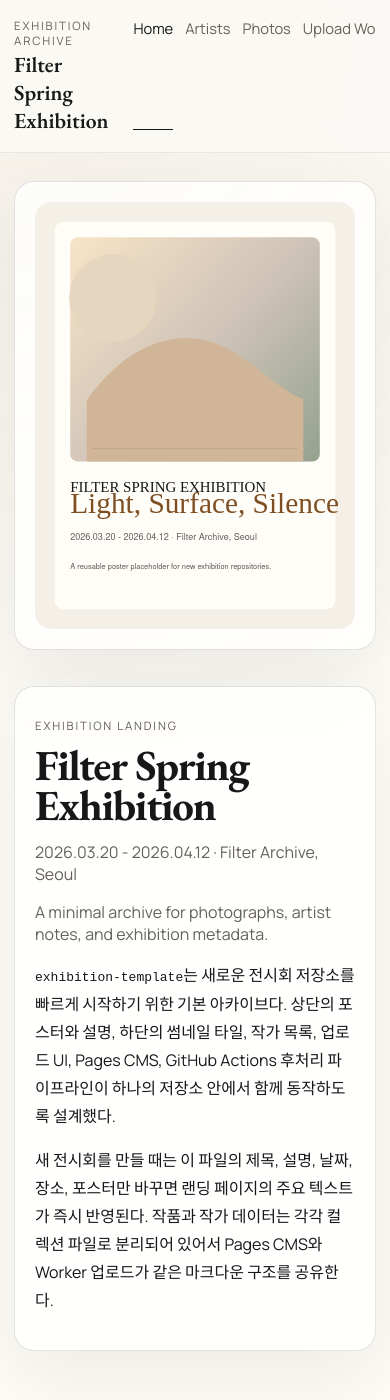
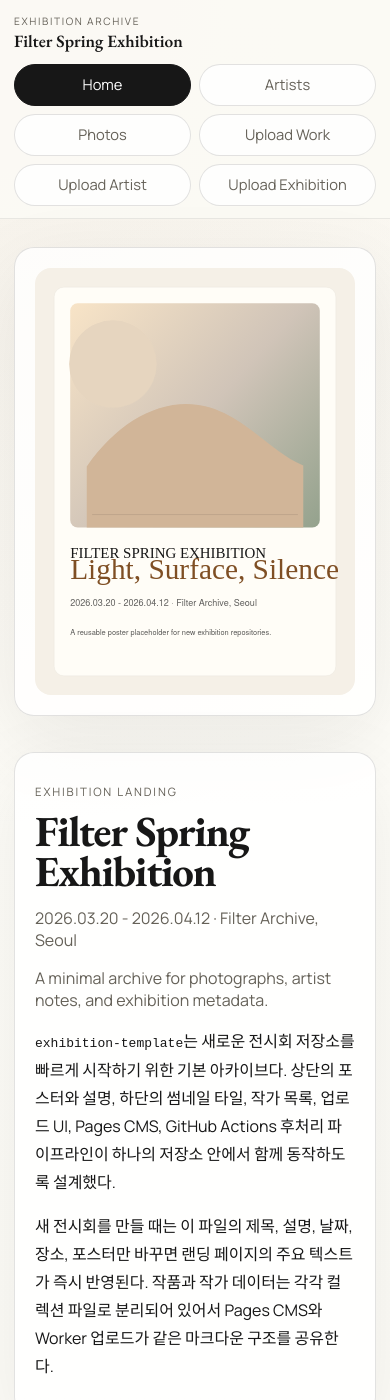
Before and after one commit to filter-log/exhibition-template, a Jekyll site: the page built from index.html, in a window 390 px wide and 1400 px high. Built offline with Jekyll 4.4.1, drawn with Linux system fonts in a browser that asks for light colours.

Commit message:
Rework mobile header layout

```diff
--- a/assets/css/site.css
+++ b/assets/css/site.css
@@ -470,6 +470,12 @@ textarea {
     --shell: min(100vw - 28px, 1180px);
   }
 
+  .site-header {
+    position: static;
+    backdrop-filter: none;
+    background: rgba(251, 250, 245, 0.96);
+  }
+
   .section-heading,
   .page-header,
   .filter-toolbar,
@@ -479,23 +485,31 @@ textarea {
   }
 
   .header-shell {
+    flex-direction: column;
     align-items: stretch;
-    gap: 14px;
+    justify-content: flex-start;
+    gap: 12px;
+    padding: 14px 0 12px;
+  }
+
+  .brand {
+    gap: 4px;
+  }
+
+  .brand-kicker {
+    font-size: 0.64rem;
+  }
+
+  .brand-name {
+    font-size: 1.08rem;
+    line-height: 1.15;
   }
 
   .site-nav {
-    flex-wrap: nowrap;
-    justify-content: flex-start;
-    gap: 12px;
-    overflow-x: auto;
-    padding-bottom: 4px;
-    white-space: nowrap;
-    -webkit-overflow-scrolling: touch;
-    scrollbar-width: none;
-  }
-
-  .site-nav::-webkit-scrollbar {
-    display: none;
+    display: grid;
+    grid-template-columns: repeat(3, minmax(0, 1fr));
+    gap: 8px;
+    width: 100%;
   }
 
   .hero-shell,
@@ -538,9 +552,33 @@ textarea {
   .upload-form button {
     width: 100%;
   }
+
+  .site-nav a {
+    display: flex;
+    align-items: center;
+    justify-content: center;
+    min-height: 42px;
+    padding: 10px 12px;
+    border: 1px solid var(--line);
+    border-radius: 999px;
+    background: rgba(255, 255, 255, 0.78);
+    text-align: center;
+    line-height: 1.2;
+  }
+
+  .site-nav a.is-active,
+  .site-nav a:hover {
+    border-color: var(--ink);
+    background: var(--ink);
+    color: #fff;
+  }
 }
 
 @media (max-width: 540px) {
+  .site-nav {
+    grid-template-columns: repeat(2, minmax(0, 1fr));
+  }
+
   .tile-grid,
   .photo-grid,
   .artist-list {
```
